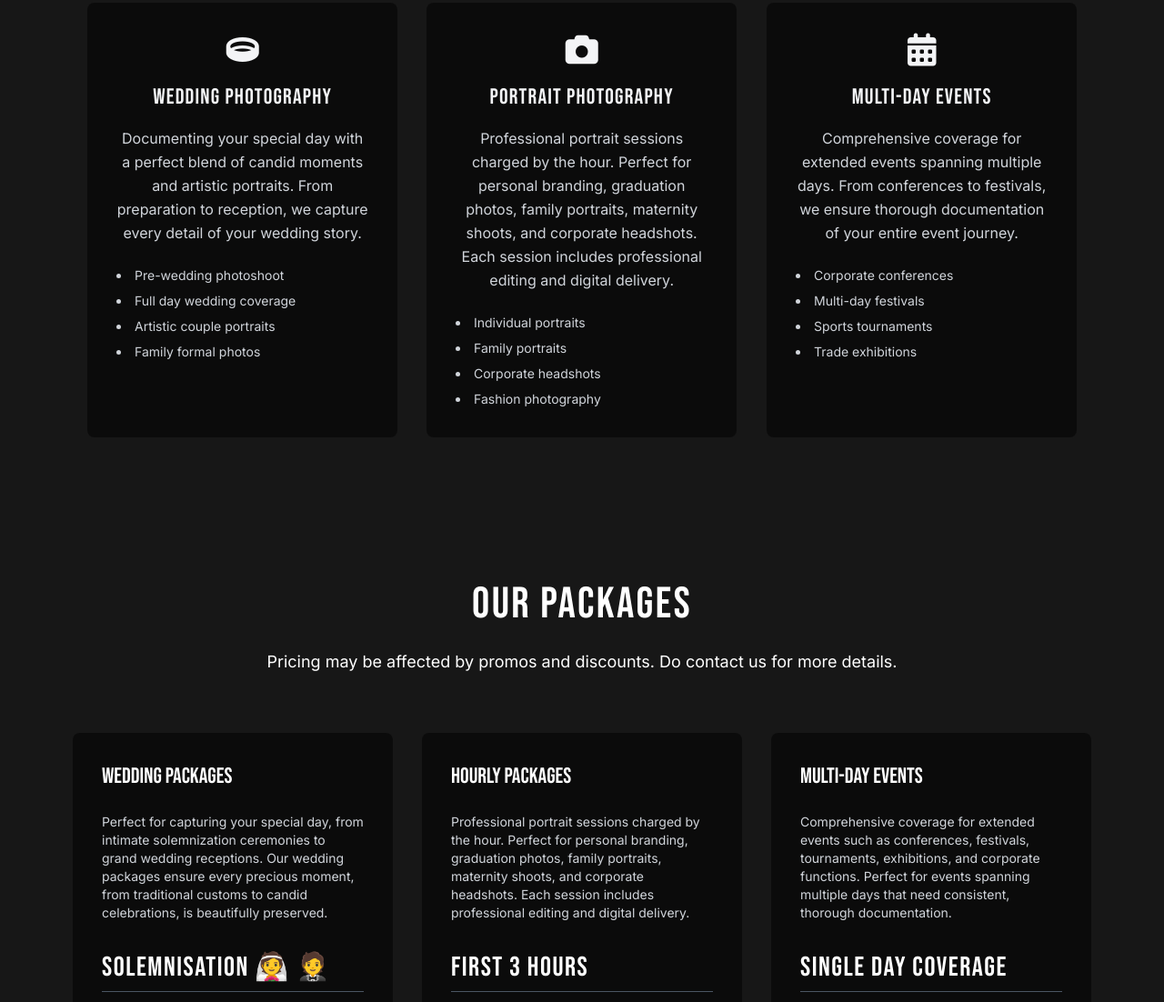
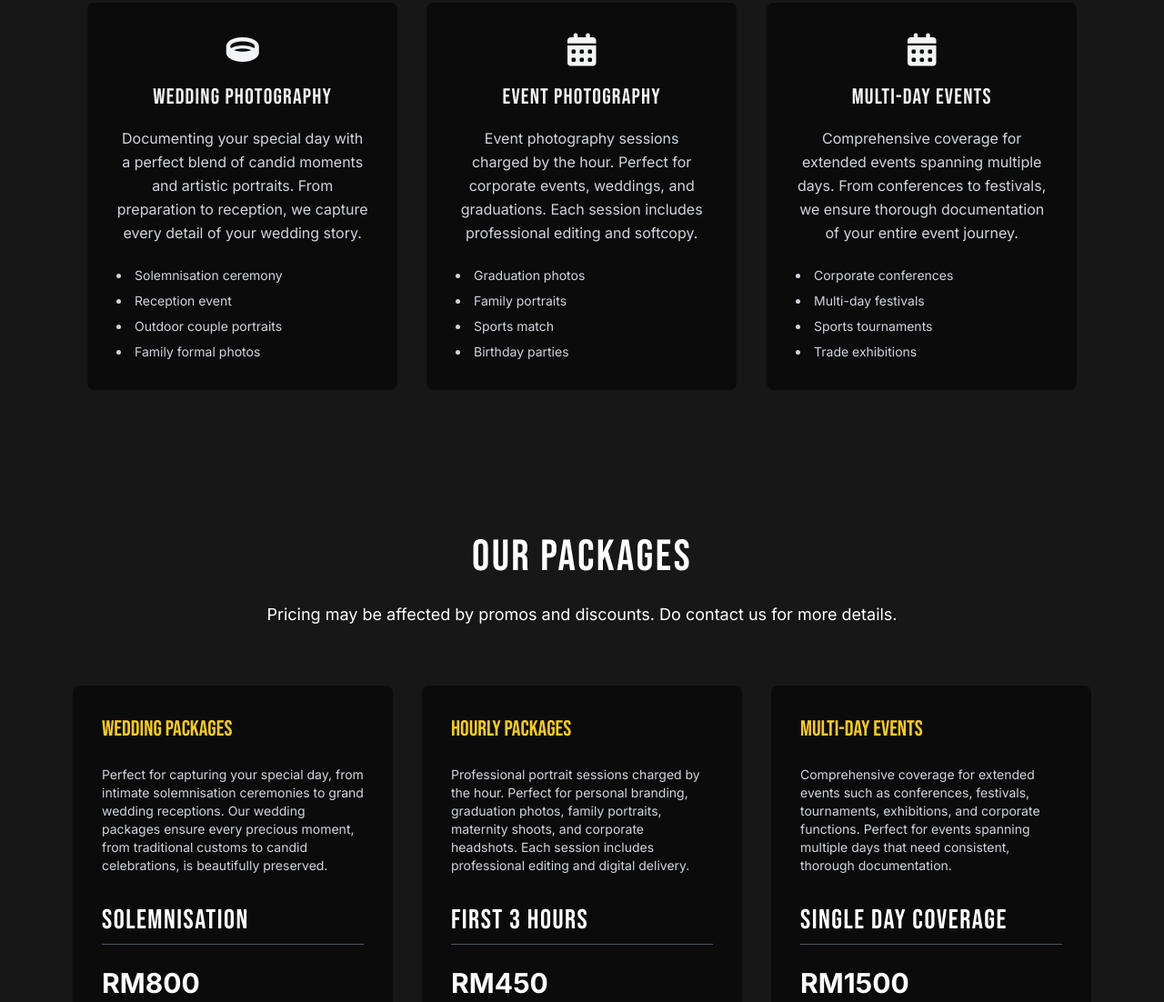
Before and after one commit to arfiaaAmmar/arfiaa-studio-website, a plain HTML site: page index.html in a window 1280 px wide. Shown: the part 1454-2556 px from the top of the page at 91% size. Drawn offline with nearby package versions, Linux system fonts and the light colour scheme; no server answers.

Commit message:
Finalised pricing

```diff
--- a/index.html
+++ b/index.html
@@ -248,27 +248,27 @@
             </p>
           </div>
           <ul class="text-sm font-inter text-gray-300 space-y-2 list-disc list-inside">
-            <li>Pre-wedding photoshoot</li>
-            <li>Full day wedding coverage</li>
-            <li>Artistic couple portraits</li>
+            <li>Solemnisation ceremony</li>
+            <li>Reception event</li>
+            <li>Outdoor couple portraits</li>
             <li>Family formal photos</li>
           </ul>
         </div>
 
-        <!-- Portrait Photography -->
-        <div class="bg-black/50 p-8 rounded-lg backdrop-blur-sm hover:transform hover:scale-105 transition-all duration-300 opacity-0 animate-scaleIn animate-delay-300">
+        <!-- Event Photography -->
+        <div class="bg-black/50 p-8 rounded-lg backdrop-blur-sm hover:transform hover:scale-105 transition-all duration-300 opacity-0 animate-scaleIn animate-delay-500">
           <div class="text-center mb-6">
-            <i class="fas fa-camera text-4xl mb-4"></i>
-            <h3 class="text-2xl font-bebas tracking-wider mb-4">Portrait Photography</h3>
+            <i class="fas fa-calendar-alt text-4xl mb-4"></i>
+            <h3 class="text-2xl font-bebas tracking-wider mb-4">Event Photography</h3>
             <p class="text-base font-inter leading-relaxed text-gray-300">
-              Professional portrait sessions charged by the hour. Perfect for personal branding, graduation photos, family portraits, maternity shoots, and corporate headshots. Each session includes professional editing and digital delivery.
+              Event photography sessions charged by the hour. Perfect for corporate events, weddings, and graduations. Each session includes professional editing and softcopy.
             </p>
           </div>
           <ul class="text-sm font-inter text-gray-300 space-y-2 list-disc list-inside">
-            <li>Individual portraits</li>
+            <li>Graduation photos</li>
             <li>Family portraits</li>
-            <li>Corporate headshots</li>
-            <li>Fashion photography</li>
+            <li>Sports match</li>
+            <li>Birthday parties</li>
           </ul>
         </div>
 
@@ -305,13 +305,13 @@
       <div class="grid grid-cols-1 md:grid-cols-2 lg:grid-cols-3 gap-8">
         <!-- Wedding Photography -->
         <div class="bg-black/50 backdrop-blur-sm p-8 rounded-lg text-white">
-          <h3 class="text-2xl font-bebas mb-6">Wedding Packages</h3>
+          <h3 class="text-yellow-400 text-2xl font-bebas mb-6">Wedding Packages</h3>
           <p class="text-sm font-inter mb-8 text-gray-300">
-            Perfect for capturing your special day, from intimate solemnization ceremonies to grand wedding receptions. Our wedding packages ensure every precious moment, from traditional customs to candid celebrations, is beautifully preserved.
+            Perfect for capturing your special day, from intimate solemnisation ceremonies to grand wedding receptions. Our wedding packages ensure every precious moment, from traditional customs to candid celebrations, is beautifully preserved.
           </p>
 
           <div class="mb-12">
-            <h4 class="text-3xl font-bebas tracking-wider mb-2">Solemnisation 👰 🤵</h4>
+            <h4 class="text-3xl font-bebas tracking-wider mb-2">Solemnisation</h4>
             <div class="border-b border-gray-600 mb-6"></div>
             <p class="text-3xl font-bold mb-6">RM800</p>
             <ul class="space-y-2">
@@ -324,7 +324,7 @@
             </ul>
           </div>
 
-          <div class="mb-12">
+          <div class="mb-8">
             <h4 class="text-3xl font-bebas tracking-wider mb-2">Reception</h4>
             <div class="border-b border-gray-600 mb-6"></div>
             <p class="text-3xl font-bold mb-6">RM1200</p>
@@ -347,7 +347,7 @@
 
         <!-- Portrait Photography -->
         <div class="bg-black/50 backdrop-blur-sm p-8 rounded-lg text-white">
-          <h3 class="text-2xl font-bebas mb-6">Hourly Packages</h3>
+          <h3 class="text-yellow-400 text-2xl font-bebas mb-6">Hourly Packages</h3>
           <p class="text-sm font-inter mb-8 text-gray-300">
             Professional portrait sessions charged by the hour. Perfect for personal branding, graduation photos, family portraits, maternity shoots, and corporate headshots. Each session includes professional editing and digital delivery.
           </p>
@@ -360,7 +360,7 @@
               <li>• 50% Deposit</li>
               <li>• Shoot & Burn</li>
               <li>• Single location</li>
-              <li>• Up to 30 edited photos</li>
+              <li>• Student Discount</li>
               <li>• Unlimited shoot</li>
               <li>• Same day delivery</li>
             </ul>
@@ -374,14 +374,22 @@
               <li>• Extra location possible</li>
               <li>• 10 more edited photos/hour</li>
               <li>• Additional outfit changes</li>
-              <li>• Extended coverage</li>
+              <li>• 10% off each additional hour</li>
+              <li>• Eat & select</li>
+              <li>• Photo selection session</li>
             </ul>
+          </div>
+
+          <div class="mt-8 text-yellow-400">
+            <p class="text-xl font-bold">FULL DAY PORTRAIT</p>
+            <p class="text-3xl font-bold">RM800</p>
+            <p class="text-sm">(Regular price: RM1020)</p>
           </div>
         </div>
 
         <!-- Event Photography -->
         <div class="bg-black/50 backdrop-blur-sm p-8 rounded-lg text-white">
-          <h3 class="text-2xl font-bebas mb-6">Multi-Day Events</h3>
+          <h3 class="text-yellow-400 text-2xl font-bebas mb-6">Multi-Day Events</h3>
           <p class="text-sm font-inter mb-8 text-gray-300">
             Comprehensive coverage for extended events such as conferences, festivals, tournaments, exhibitions, and corporate functions. Perfect for events spanning multiple days that need consistent, thorough documentation.
           </p>
@@ -412,6 +420,12 @@
               <li>• Same-day preview & highlight</li>
               <li>• RM1200/day for 3+ days</li>
             </ul>
+          </div>
+
+          <div class="mt-8 text-yellow-400">
+            <p class="text-xl font-bold">2 DAYS EVENT PACKAGE</p>
+            <p class="text-3xl font-bold">RM2500</p>
+            <p class="text-sm">(Regular price: RM2600)</p>
           </div>
         </div>
       </div>
```
